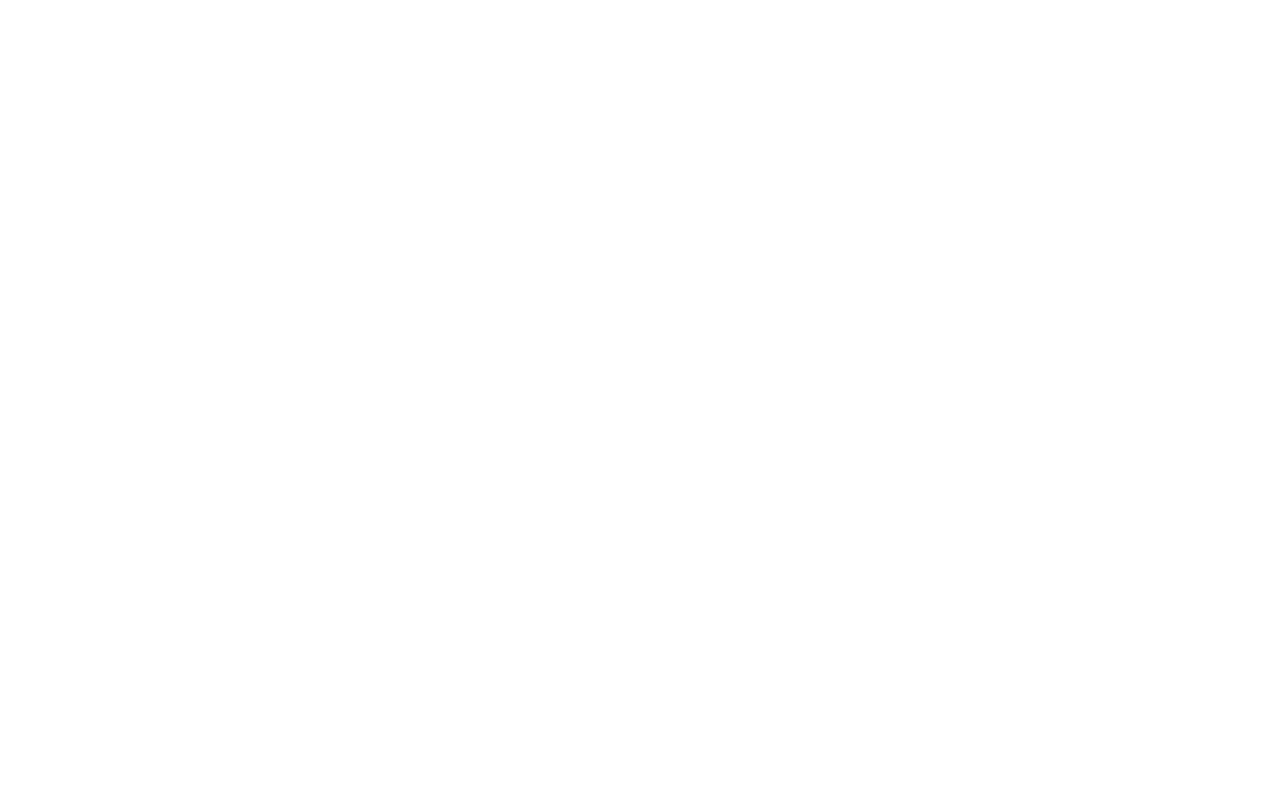
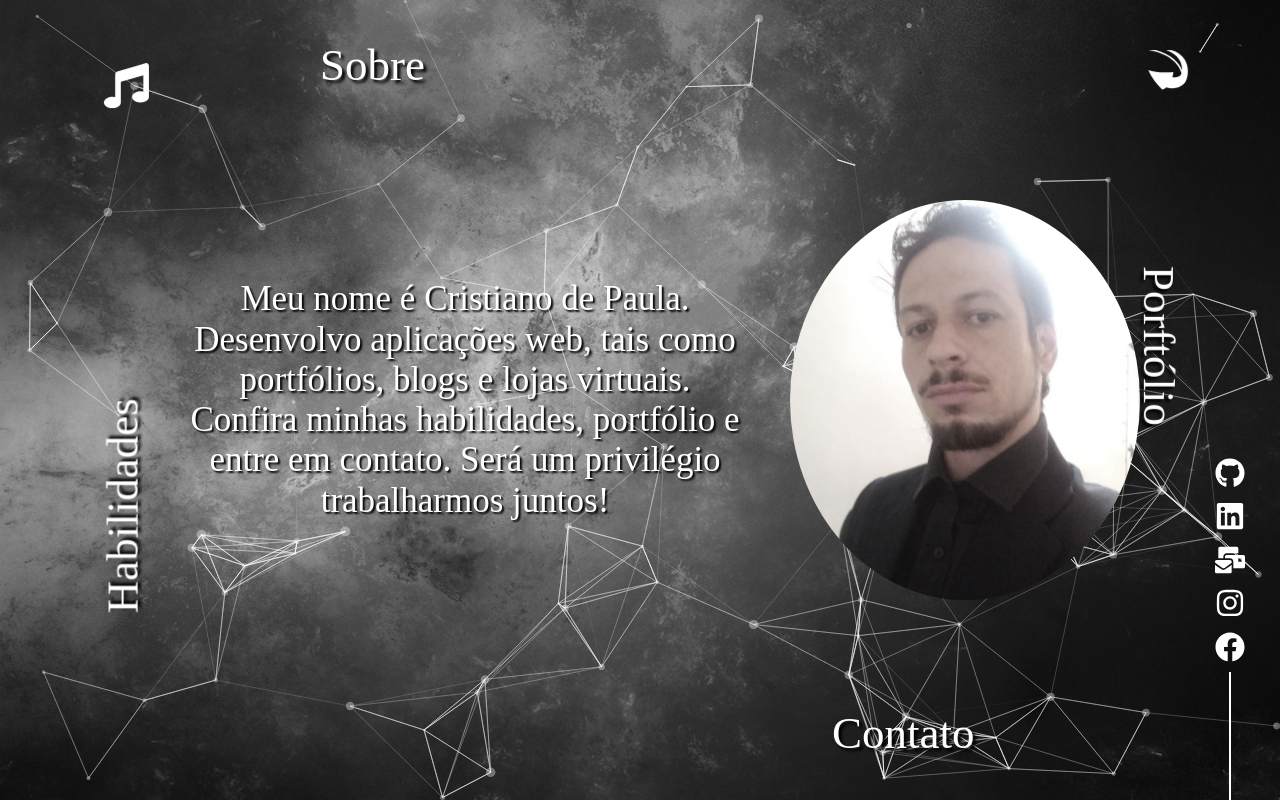
Before and after one commit to CristianodePaula/Portfolio, a React (Create React App) app: page /about in a window 1280 px wide. Before the commit this address had no page. Built offline with nearby package versions, Linux system fonts and the light colour scheme.

Commit message:
about_page

```diff
--- a/public/index.html
+++ b/public/index.html
@@ -1,15 +1,14 @@
 <!DOCTYPE html>
-<html lang="en">
+<html lang="pt-br">
   <head>
     <meta charset="utf-8" />
     <meta name="viewport" content="width=device-width, initial-scale=1" />
     <meta name="theme-color" content="#000000" />
     <meta
       name="description" content="Web site created using create-react-app"/>
-    <title>React App</title>
+    <title>Portfólio React</title>
   </head>
   <body>
-    <noscript>You need to enable JavaScript to run this app.</noscript>
     <div id="root"></div>
 
   </body>
--- a/src/App.css
+++ b/src/App.css
@@ -10,7 +10,7 @@ body {
     font-size: 45px;
     color: white;
     text-shadow: 3px 3px 3px black;
-    z-index: 5;
+    z-index: 1;
 }
 .navbar_link {
     color: white;
@@ -143,7 +143,6 @@ body {
     right: calc(1rem + 2vw);
     cursor: pointer;
     animation: pulse 4s ease infinite;
-    z-index: 5;
 }
 .buttom_return_icon:hover {
     color: black;
@@ -208,3 +207,45 @@ body {
         height: 200px;
     }
 }
+
+/* About */
+
+.about_container {
+    background: url("./img/back02.png");
+    background-size: cover;
+    background-position: center;
+    height: 100vh;
+    width: 100vw;
+    display: flex;
+    align-items: center;
+    justify-content: center;
+}
+.about_container p {
+    width: 550px;
+    font-size: 35px;
+    color: white;
+    text-align: center;
+    margin: 50px;
+    text-shadow: 2px 2px 2px #000;
+}
+.about_container img {
+    width: 350px;
+    height: 400px;
+    border-radius: 50%;
+    object-fit: cover;
+    filter: grayscale(50%);
+}
+@media screen and (max-width: 700px) {
+    .about_container {
+        display: flex;
+        flex-direction: column;
+    }
+    .about_container p {
+        width: 300px;
+        font-size: 22px;
+    }
+    .about_container img {
+        width: 200px;
+        height: 250px;
+    }
+}
--- a/src/App.js
+++ b/src/App.js
@@ -1,12 +1,14 @@
 import React from 'react'
 import { BrowserRouter as Router, Routes, Route } from 'react-router-dom'
 import Intro from "./pages/Intro"
+import About from "./pages/About"
 
 export default function App() {
   return (
     <Router>
     <Routes>
       <Route path="/" element={<Intro />} />
+      <Route path="/about" element={<About />} />
     </Routes>
   </Router>
   )
--- /dev/null
+++ b/src/pages/About.jsx
@@ -0,0 +1,22 @@
+import React from 'react'
+import NavBar from '../components/NavBar'
+import ButtomReturn from '../components/ButtomReturn'
+import myphoto from '../img/myphoto.jpg'
+import ParticlesAbout from '../resources/ParticlesAbout'
+import { motion } from 'framer-motion'
+import { aboutTextAnime, aboutImgAnime } from '../resources/Animation'
+
+export default function About() {
+    return (
+        <div className='about_container'>
+            <NavBar />
+            <ParticlesAbout />
+            <ButtomReturn />
+            <motion.p variants={aboutTextAnime} initial='initial' animate='animate'>
+            Meu nome é Cristiano de Paula. Desenvolvo aplicações web, tais como portfólios, blogs e lojas virtuais.
+            Confira minhas habilidades, portfólio e entre em contato. Será um privilégio trabalharmos juntos!
+            </motion.p>
+            <motion.img variants={aboutImgAnime} initial='initial' animate='animate' src={myphoto} ></motion.img>
+       </div>
+    )
+}
--- a/src/resources/Animation.js
+++ b/src/resources/Animation.js
@@ -45,3 +45,14 @@ export const introPAnime = {
     initial: { scale: 0, opacity: 0 },
     animate: { scale: 1, opacity: 1, transition: { duration: 1, delay: 2 }}
 }
+
+/* About */
+
+export const aboutTextAnime = {
+    initial: { y: 200, opacity: 0 },
+    animate: { y: 0, opacity: 1, transition: {  duration: 4, type:'spring', delay:0.4 }}
+}
+export const aboutImgAnime = {
+    initial: { y: -400, opacity: 0},
+    animate: { y: 0, opacity: 1, transition: {  duration: 4, type:'spring', delay:0.1 }}
+}
--- /dev/null
+++ b/src/resources/ParticlesAbout.js
@@ -0,0 +1,85 @@
+import Particles from "react-tsparticles"
+
+export default function TsParticles() {
+  return (
+    <Particles
+      options={{
+        background: {
+          color: {
+            value: "",
+          },
+        },
+        fpsLimit: 20,
+        interactivity: {
+          events: {
+            onClick: {
+              enable: true,
+              mode: "push",
+            },
+            onHover: {
+              enable: true,
+              mode: "repulse",
+            },
+            resize: true,
+          },
+          modes: {
+            bubble: {
+              distance: 200,
+              duration: 2,
+              opacity: 0.8,
+              size: 40,
+            },
+            push: {
+              quantity: 4,
+            },
+            repulse: {
+              distance: 200,
+              duration: 0.4,
+            },
+          },
+        },
+        particles: {
+          color: {
+            value: "#ffffff",
+          },
+          links: {
+            color: "#ffffff",
+            distance: 150,
+            enable: true,
+            opacity: 0.5,
+            width: 1,
+          },
+          collisions: {
+            enable: true,
+          },
+          move: {
+            direction: "none",
+            enable: true,
+            outMode: "bounce",
+            random: false,
+            speed: 5,
+            straight: false,
+          },
+          number: {
+            density: {
+              enable: true,
+              value_area: 800,
+            },
+            value: 80,
+          },
+          opacity: {
+            value: 0.2,
+          },
+          shape: {
+            type: "circle",
+          },
+          size: {
+            random: true,
+            value: 5,
+          },
+        },
+        detectRetina: true,
+      }}
+    />
+  );
+};
```
Also changed, not shown: public/manifest.json (deleted).
